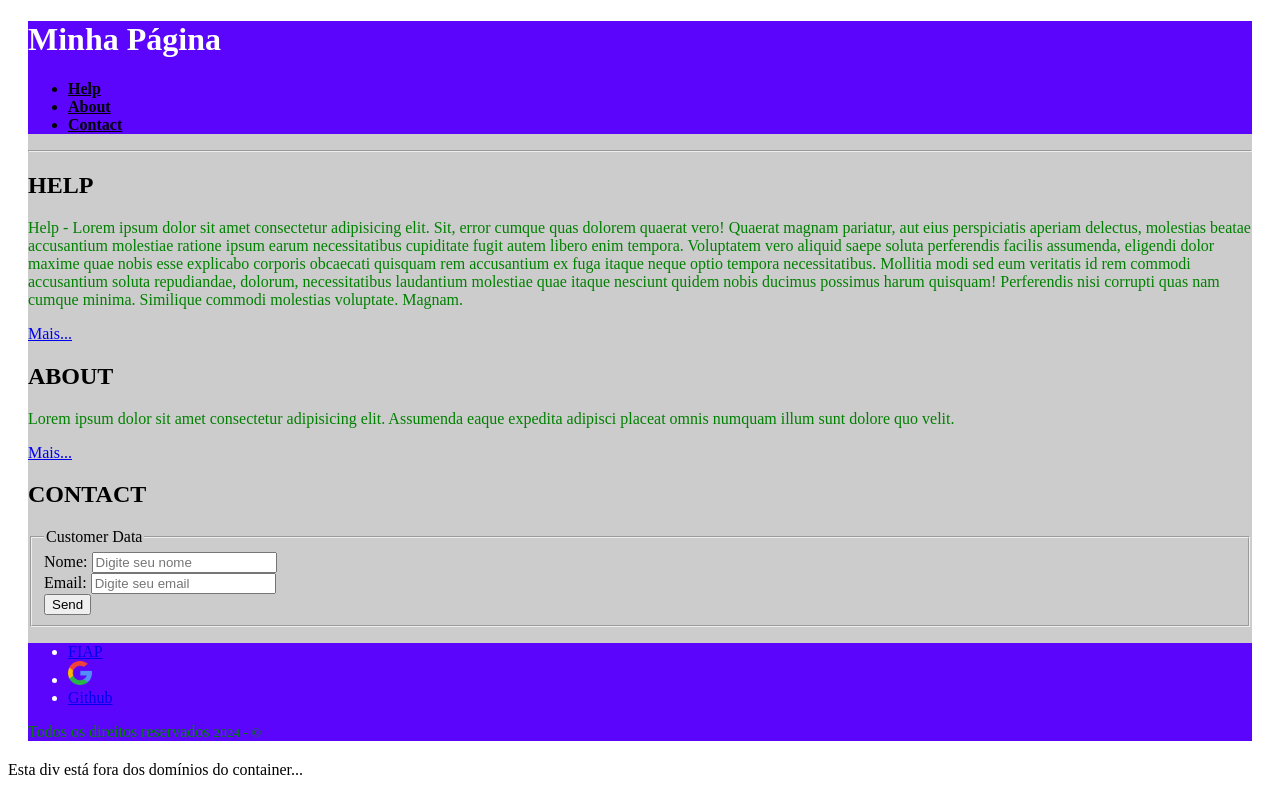
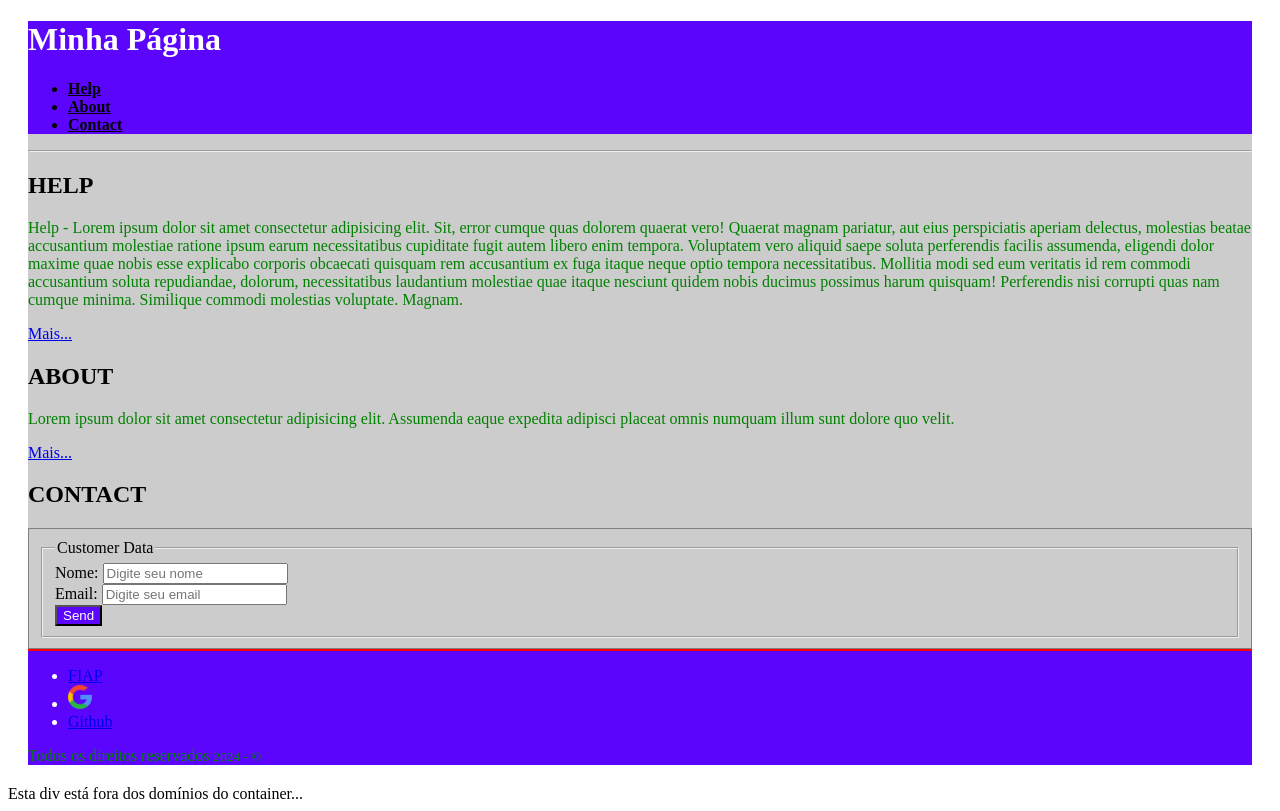
Before and after one commit to JubsHereMan/projeto-Site-Alexandre, a plain HTML site: page Index.html in a window 1280 px wide. Drawn offline with Linux system fonts and the light colour scheme.

Commit message:
mudando o forms os botoes e o footer

```diff
--- a/css/style.css
+++ b/css/style.css
@@ -88,10 +88,21 @@ h1{
 }
 
 
-.form{
-    border: solid 1px;
+form{
+    border: solid 1px gray;
+    padding: 10px;
+
+}
+
+button{
+    color: #ffffff;
+    background-color: #5b05fd;
 }
 
 p{
     color: green;
 }
+
+footer{
+    border-top: 2px solid red;
+}
```
